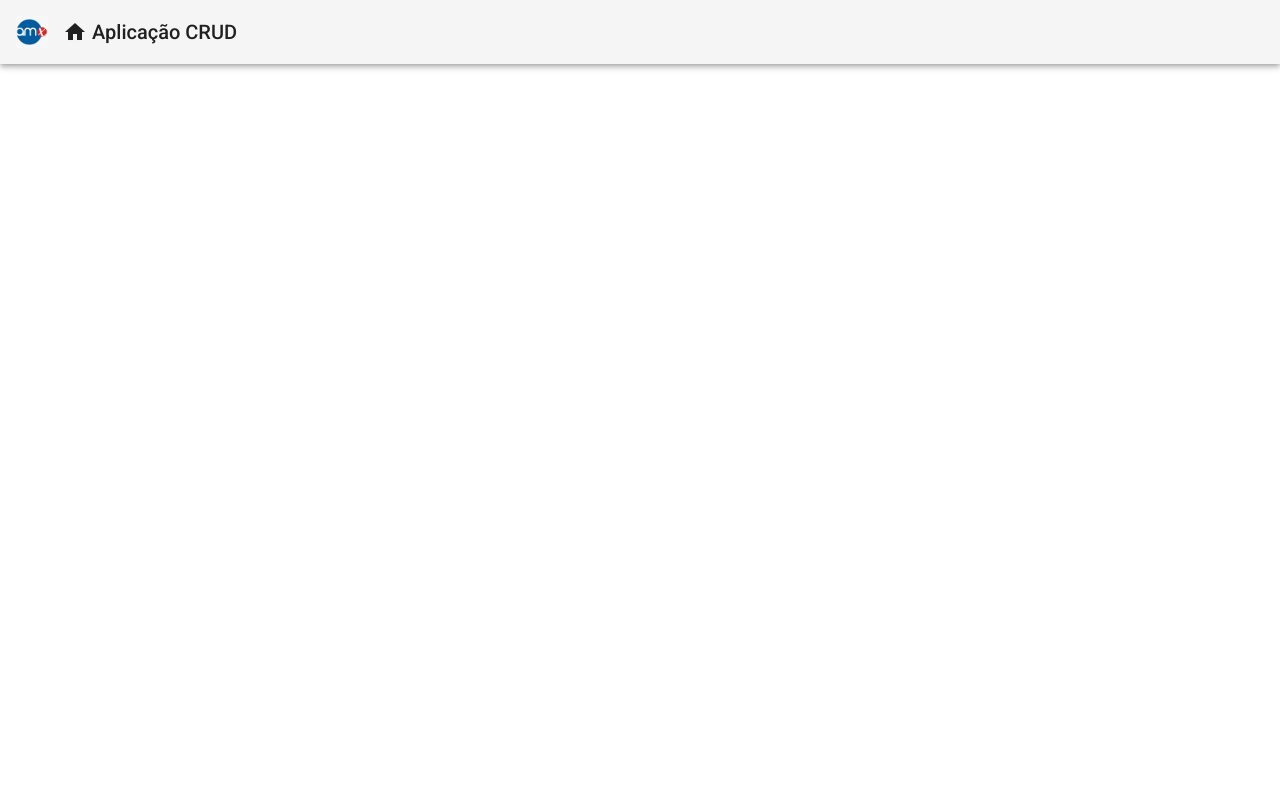
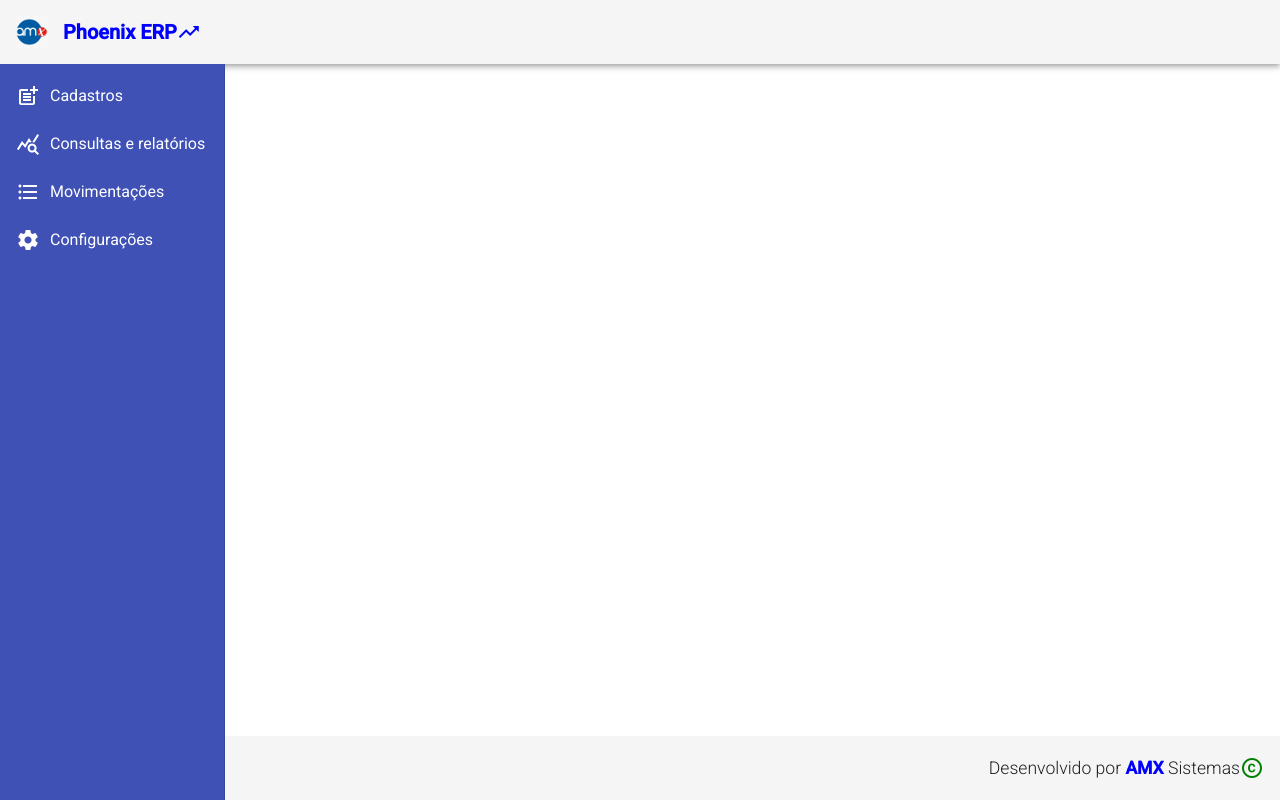
Before and after one commit to amiltoncm/angular_crud, an Angular app: page / in a window 1280 px wide. Built offline with nearby package versions, Linux system fonts and the light colour scheme.

Commit message:
Added footer and nav

```diff
--- a/src/app/app.component.html
+++ b/src/app/app.component.html
@@ -1 +1,3 @@
 <app-header></app-header>
+<app-nav></app-nav>
+<app-footer></app-footer>
--- /dev/null
+++ b/src/app/components/templates/footer/footer.component.css
@@ -0,0 +1,12 @@
+.footer {
+  position: fixed;
+  bottom: 0;
+
+  display: flex;
+  justify-content: flex-end;
+}
+
+.footer > span {
+  font-size: 1.1rem;
+  font-weight: 300;
+}
--- /dev/null
+++ b/src/app/components/templates/footer/footer.component.html
@@ -0,0 +1,7 @@
+<mat-toolbar class="footer">
+  <span
+    >Desenvolvido por
+    <strong><span class="blue">AMX</span></strong> Sistemas</span
+  >
+  <i class="material-icons green">copyright</i>
+</mat-toolbar>
--- /dev/null
+++ b/src/app/components/templates/footer/footer.component.ts
@@ -0,0 +1,15 @@
+import { Component, OnInit } from '@angular/core';
+
+@Component({
+  selector: 'app-footer',
+  templateUrl: './footer.component.html',
+  styleUrls: ['./footer.component.css']
+})
+export class FooterComponent implements OnInit {
+
+  constructor() { }
+
+  ngOnInit(): void {
+  }
+
+}
--- a/src/app/component/templates/header/header.component.html
+++ b/src/app/components/templates/header/header.component.html
@@ -6,8 +6,8 @@
   </span>
   <span class="title-group">
     <a>
-      <i class="material-icons">home</i>
-      Aplicação CRUD
+      <strong class="blue">Phoenix ERP</strong>
+      <i class="material-icons blue">trending_up</i>
     </a>
   </span>
 </mat-toolbar>
--- /dev/null
+++ b/src/app/components/templates/nav/nav.component.css
@@ -0,0 +1,12 @@
+.sidenav {
+  background-color: #3f51b5;
+  width: 225px;
+}
+
+.sidenav a {
+  color: white;
+}
+
+.sidenav i {
+  padding-right: 10px;
+}
--- /dev/null
+++ b/src/app/components/templates/nav/nav.component.html
@@ -0,0 +1,28 @@
+<mat-sidenav-container class="container">
+  <mat-sidenav
+    class="sidenav"
+    mode="side"
+    opened
+    fixedInViewport="true"
+    fixedTopGap="64"
+  >
+    <mat-nav-list class="nav-list">
+      <a mat-list-item>
+        <i class="material-icons">post_add</i>
+        Cadastros
+      </a>
+      <a mat-list-item>
+        <i class="material-icons">query_stats</i>
+        Consultas e relatórios
+      </a>
+      <a mat-list-item>
+        <i class="material-icons">format_list_bulleted</i>
+        Movimentações
+      </a>
+      <a mat-list-item>
+        <i class="material-icons">settings</i>
+        Configurações
+      </a>
+    </mat-nav-list>
+  </mat-sidenav>
+</mat-sidenav-container>
--- /dev/null
+++ b/src/app/components/templates/nav/nav.component.ts
@@ -0,0 +1,15 @@
+import { Component, OnInit } from '@angular/core';
+
+@Component({
+  selector: 'app-nav',
+  templateUrl: './nav.component.html',
+  styleUrls: ['./nav.component.css']
+})
+export class NavComponent implements OnInit {
+
+  constructor() { }
+
+  ngOnInit(): void {
+  }
+
+}
--- a/src/styles.css
+++ b/src/styles.css
@@ -1,4 +1,27 @@
 /* You can add global styles to this file, and also import other style files */
 
-html, body { height: 100%; }
-body { margin: 0; font-family: Roboto, "Helvetica Neue", sans-serif; }
+html,
+body {
+  height: 100%;
+}
+
+body {
+  margin: 0;
+  font-family: Roboto, 'Helvetica Neue', sans-serif;
+}
+
+.red {
+  color: red;
+}
+
+.green {
+  color: green;
+}
+
+.blue {
+  color: blue;
+}
+
+.yellow {
+  color: yellow;
+}
```
Also changed, not shown: src/app/app.module.ts (+14 -8 lines), src/app/components/templates/header/header.component.css (renamed from src/app/component/templates/header/header.component.css), src/app/components/templates/header/header.component.ts (renamed from src/app/component/templates/header/header.component.ts).
